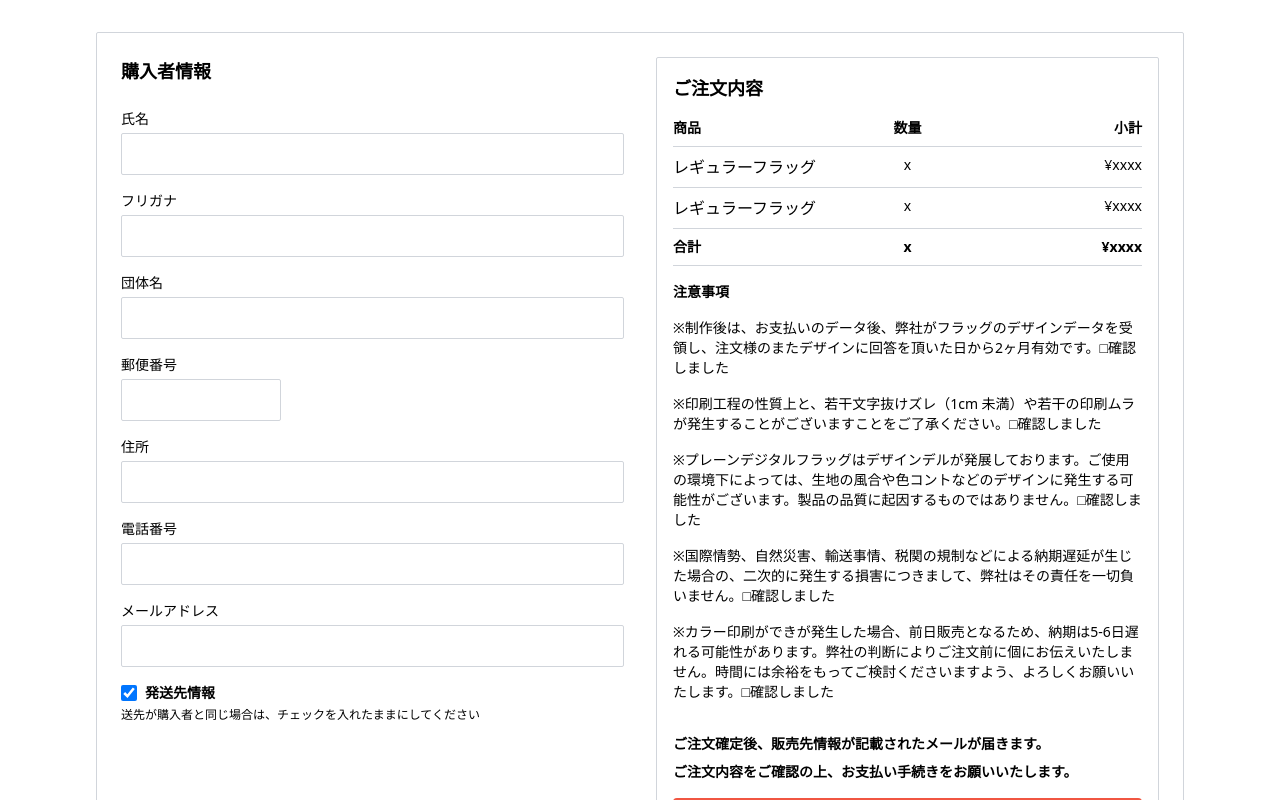
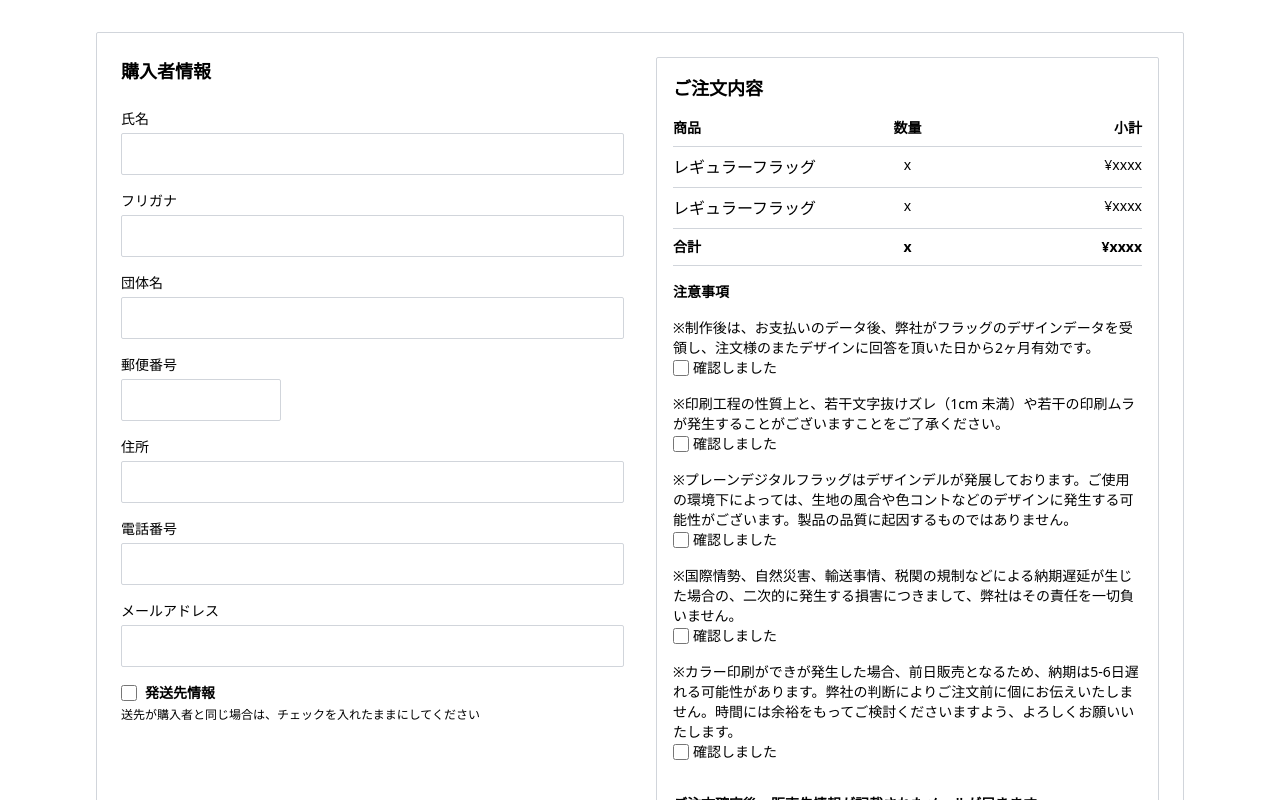
Before and after one commit to sisu2468/Design_Service, a React (Vite) app: page /order in a window 1280 px wide. Shown: the top 800 px of the page. Built offline with nearby package versions, Linux system fonts and the light colour scheme.

Commit message:
fix: order confirm check five

```diff
--- a/src/pages/order.tsx
+++ b/src/pages/order.tsx
@@ -1,7 +1,25 @@
-import { useState } from 'react';
+import { useEffect, useState } from 'react';
 
 export default function OrderForm() {
-    const [sameAsCustomer, setSameAsCustomer] = useState(true);
+    const [sameAsCustomer, setSameAsCustomer] = useState(false);
+    const [confirm1, setConfirm1] = useState(false);
+    const [confirm2, setConfirm2] = useState(false);
+    const [confirm3, setConfirm3] = useState(false);
+    const [confirm4, setConfirm4] = useState(false);
+    const [confirm5, setConfirm5] = useState(false);
+    const [isButtonActive, setIsButtonActive] = useState(false);
+
+    useEffect(() => {
+        setIsButtonActive(confirm1 && confirm2 && confirm3);
+    }, [confirm1, confirm2, confirm3, confirm4, confirm5]);
+
+    const handleSubmit = (e: React.FormEvent) => {
+        e.preventDefault();
+        if (isButtonActive) {
+            // Handle order submission here
+            console.log('Order submitted');
+        }
+    };
     return (
         <div className="max-w-6xl mx-auto p-8">
             <div className="border border-gray-300 rounded-sm p-6">
@@ -107,17 +125,72 @@ export default function OrderForm() {
 
                             <div className="space-y-4 text-sm">
                                 <h3 className="font-bold">注意事項</h3>
-                                <p>※制作後は、お支払いのデータ後、弊社がフラッグのデザインデータを受領し、注文様のまたデザインに回答を頂いた日から2ヶ月有効です。□確認しました</p>
-                                <p>※印刷工程の性質上と、若干文字抜けズレ（1cm 未満）や若干の印刷ムラが発生することがございますことをご了承ください。□確認しました</p>
-                                <p>※プレーンデジタルフラッグはデザインデルが発展しております。ご使用の環境下によっては、生地の風合や色コントなどのデザインに発生する可能性がございます。製品の品質に起因するものではありません。□確認しました</p>
-                                <p>※国際情勢、自然災害、輸送事情、税関の規制などによる納期遅延が生じた場合の、二次的に発生する損害につきまして、弊社はその責任を一切負いません。□確認しました</p>
-                                <p>※カラー印刷ができが発生した場合、前日販売となるため、納期は5-6日遅れる可能性があります。弊社の判断によりご注文前に個にお伝えいたしません。時間には余裕をもってご検討くださいますよう、よろしくお願いいたします。□確認しました</p>
+                                <p className="flex items-center flex-wrap text-sm">
+                                    ※制作後は、お支払いのデータ後、弊社がフラッグのデザインデータを受領し、注文様のまたデザインに回答を頂いた日から2ヶ月有効です。
+                                    <label className="inline-flex items-center cursor-pointer">
+                                        <input
+                                            type="checkbox"
+                                            checked={confirm1}
+                                            onChange={() => setConfirm1(!confirm1)}
+                                            className="form-checkbox h-4 w-4 text-blue-600 transition duration-150 ease-in-out mr-1"
+                                        />
+                                    </label>
+                                    確認しました
+                                </p>
+                                <p className="flex items-center flex-wrap text-sm">
+                                    ※印刷工程の性質上と、若干文字抜けズレ（1cm 未満）や若干の印刷ムラが発生することがございますことをご了承ください。
+                                    <label className="inline-flex items-center cursor-pointer">
+                                        <input
+                                            type="checkbox"
+                                            checked={confirm2}
+                                            onChange={() => setConfirm2(!confirm2)}
+                                            className="form-checkbox h-4 w-4 text-blue-600 transition duration-150 ease-in-out mr-1"
+                                        />
+                                    </label>
+                                    確認しました
+                                </p>
+                                <p className='flex items-center flex-wrap text-sm'>
+                                    ※プレーンデジタルフラッグはデザインデルが発展しております。ご使用の環境下によっては、生地の風合や色コントなどのデザインに発生する可能性がございます。製品の品質に起因するものではありません。
+                                    <label className="inline-flex items-center cursor-pointer">
+                                        <input
+                                            type="checkbox"
+                                            checked={confirm2}
+                                            onChange={() => setConfirm3(!confirm3)}
+                                            className="form-checkbox h-4 w-4 text-blue-600 transition duration-150 ease-in-out mr-1"
+                                        />
+                                    </label>
+                                    確認しました
+                                </p>
+                                <p className='flex items-center flex-wrap text-sm'>
+                                    ※国際情勢、自然災害、輸送事情、税関の規制などによる納期遅延が生じた場合の、二次的に発生する損害につきまして、弊社はその責任を一切負いません。
+                                    <label className="inline-flex items-center cursor-pointer">
+                                        <input
+                                            type="checkbox"
+                                            checked={confirm3}
+                                            onChange={() => setConfirm4(!confirm4)}
+                                            className="form-checkbox h-4 w-4 text-blue-600 transition duration-150 ease-in-out mr-1"
+                                        />
+                                    </label>
+                                    確認しました
+                                </p>
+                                <p className='flex items-center flex-wrap text-sm'>
+                                    ※カラー印刷ができが発生した場合、前日販売となるため、納期は5-6日遅れる可能性があります。弊社の判断によりご注文前に個にお伝えいたしません。時間には余裕をもってご検討くださいますよう、よろしくお願いいたします。
+                                    <label className="inline-flex items-center cursor-pointer">
+                                        <input
+                                            type="checkbox"
+                                            checked={confirm4}
+                                            onChange={() => setConfirm5(!confirm5)}
+                                            className="form-checkbox h-4 w-4 text-blue-600 transition duration-150 ease-in-out mr-1"
+                                        />
+                                    </label>
+                                    確認しました
+                                </p>
                             </div>
 
                             <div className="mt-8 text-left">
                                 <p className="text-sm mb-2 font-bold">ご注文確定後、販売先情報が記載されたメールが届きます。</p>
                                 <p className="text-sm mb-4 font-bold">ご注文内容をご確認の上、お支払い手続きをお願いいたします。</p>
-                                <button className="w-full bg-[#f15642] text-white py-3 rounded hover:bg-[#d64836] transition-colors">
+                                <button className="w-full bg-[#f15642] text-white py-3 rounded hover:bg-[#d64836] transition-colors" disabled={isButtonActive}>
                                     注文を確定する
                                 </button>
                             </div>
```
